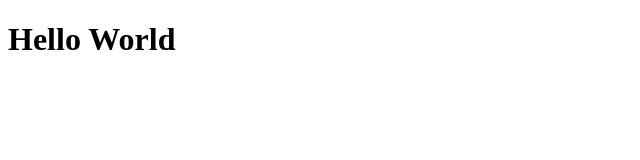
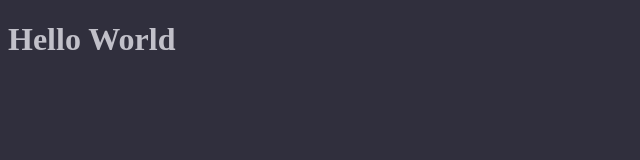
Before and after one commit to extensio-editor/website, a website: page src/index.html in a window 1280 px wide. Shown: the whole page, without its empty margins (0-640 px from the left). Drawn offline with Linux system fonts and the light colour scheme.

Commit message:
changed color and background

```diff
--- a/src/css/style.css
+++ b/src/css/style.css
@@ -1,3 +1,8 @@
 @tailwind base;
 @tailwind components;
 @tailwind utilities;
+
+body{
+    background-color:  #302f3dff;
+    color :#c1c0c9ff;
+}
```
